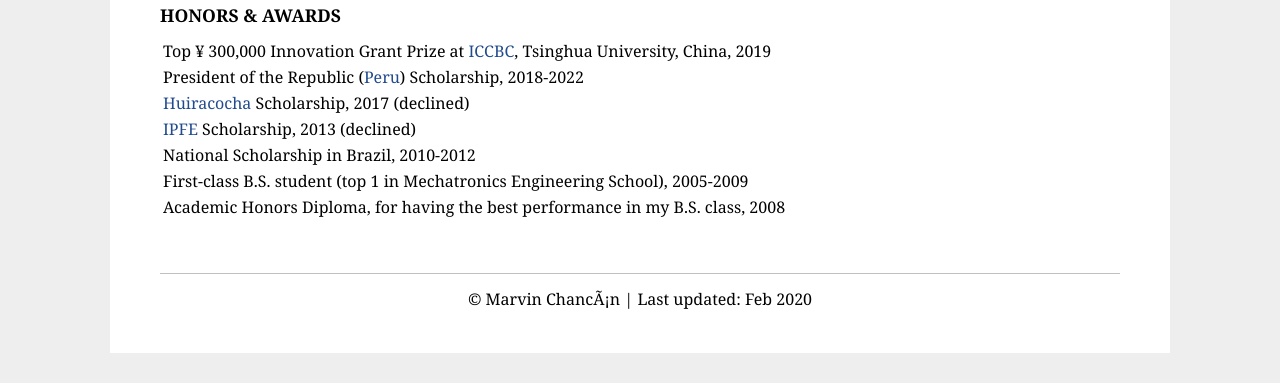
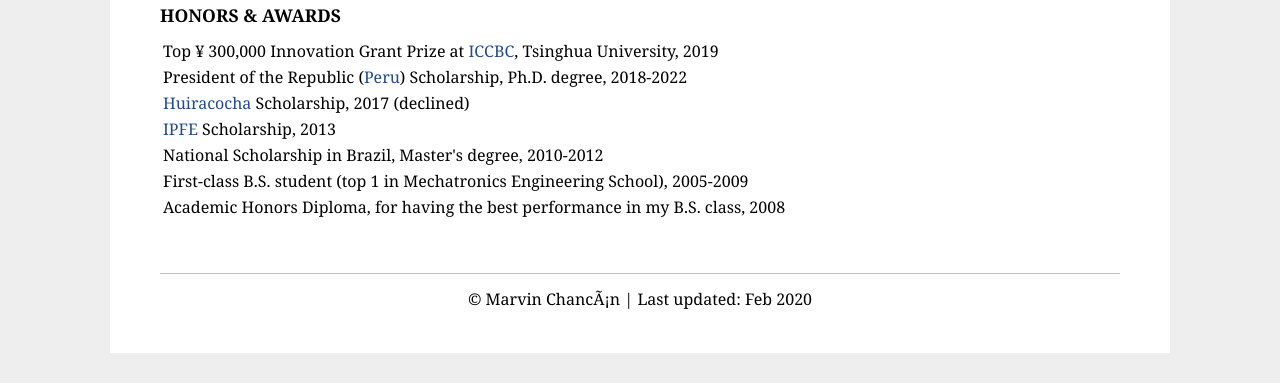
Before and after one commit to mchancan/mchancan.github.io, a Jekyll site: the page built from index.html, in a window 1280 px wide and 900 px high, scrolled down 861 px, cut to the strip 517-900 px from the top of the window. Built offline with Jekyll 4.4.1, drawn with Linux system fonts in a browser that asks for light colours.

Commit message:
Update index.html

```diff
--- a/index.html
+++ b/index.html
@@ -115,11 +115,11 @@ title: MV
 <h3>HONORS & AWARDS</h3>
 <table style="border-spacing:2px">
 		<tbody>
-    		<tr><td> Top &yen; 300,000 Innovation Grant Prize at <a href="https://contest.cbicr.org/en/">ICCBC</a>, Tsinghua University, China, 2019</td></tr>
-    		<tr><td> President of the Republic (<a href="https://www.pronabec.gob.pe/beca-presidente/">Peru</a>) Scholarship, 2018-2022</td></tr>
+    		<tr><td> Top &yen; 300,000 Innovation Grant Prize at <a href="https://contest.cbicr.org/en/">ICCBC</a>, Tsinghua University, 2019</td></tr>
+    		<tr><td> President of the Republic (<a href="https://www.pronabec.gob.pe/beca-presidente/">Peru</a>) Scholarship, Ph.D. degree, 2018-2022</td></tr>
     		<tr><td> <a href="https://posgrado.pucp.edu.pe/beca-fondo/beca-huiracocha/">Huiracocha</a> Scholarship, 2017 (declined)</td></tr>
-    		<tr><td> <a href="http://ipfe.org.pe/">IPFE</a> Scholarship, 2013 (declined)</td></tr>
-    		<tr><td> National Scholarship in Brazil, 2010-2012</td></tr>
+    		<tr><td> <a href="http://ipfe.org.pe/">IPFE</a> Scholarship, 2013</td></tr>
+    		<tr><td> National Scholarship in Brazil, Master's degree, 2010-2012</td></tr>
 		<tr><td> First-class B.S. student (top 1 in Mechatronics Engineering School), 2005-2009</td></tr>
 		<tr><td> Academic Honors Diploma, for having the best performance in my B.S. class, 2008</td></tr>
 	</tbody>
```
